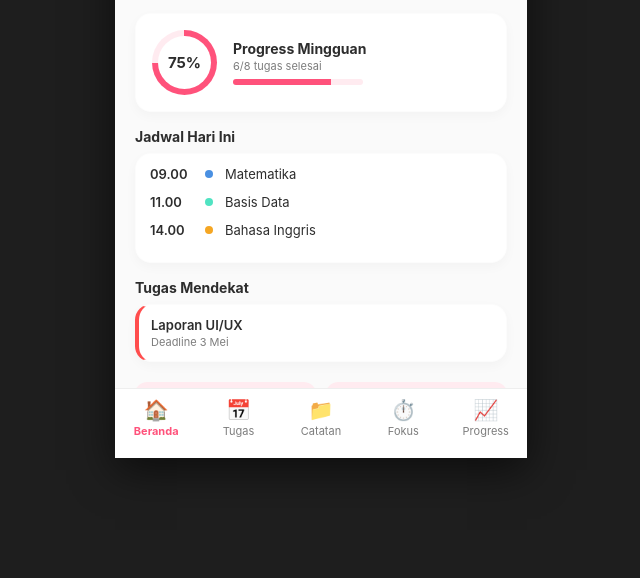
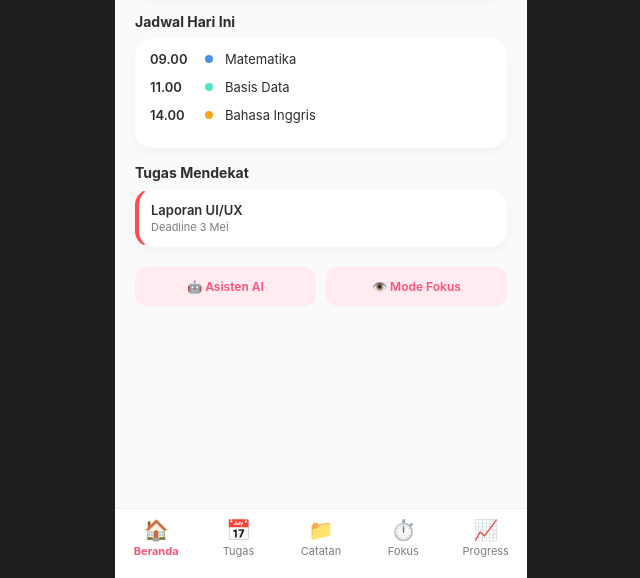
Before and after one commit to Prisilia13/studymate, a plain HTML site: page index.html in a window 1280 px wide. Shown: the part 222-800 px from the top of the page, without its empty margins (319-959 px from the left). Drawn offline with Linux system fonts and the light colour scheme.

Commit message:
Update index.html

```diff
--- a/index.html
+++ b/index.html
@@ -38,15 +38,15 @@
         /* Container Pembungkus agar pas seukuran Layar HP Android */
         .phone-container {
          width: 100%;
-            max-width: 412px; /* Standar resolusi Google Pixel / Android modern */
-            height: 70vh;
-            max-height: 700px;
+         max-width: 412px;
+         height: 100dvh; /* dvh akan otomatis menyesuaikan jika ada address bar browser */
          background-color: var(--bg-color);
          position: relative;
          overflow: hidden;
-            box-shadow: 0 12px 40px rgba(0,0,0,0.6);
          display: flex;
          flex-direction: column;
+        margin: 0 auto;
+        }
         }
 
         /* Android Status Bar Simulation */
```
Lines whose indentation alone changed are shown as unchanged.
